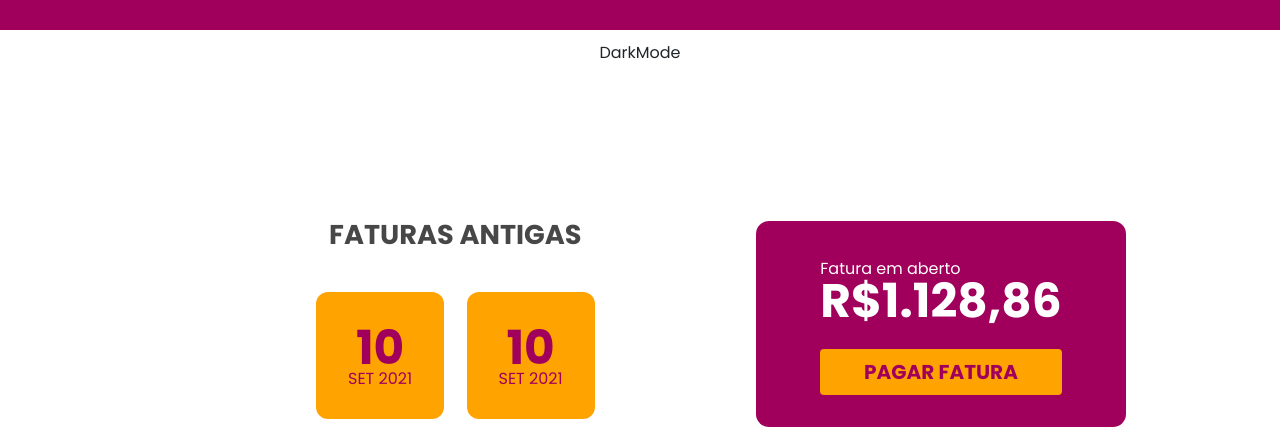
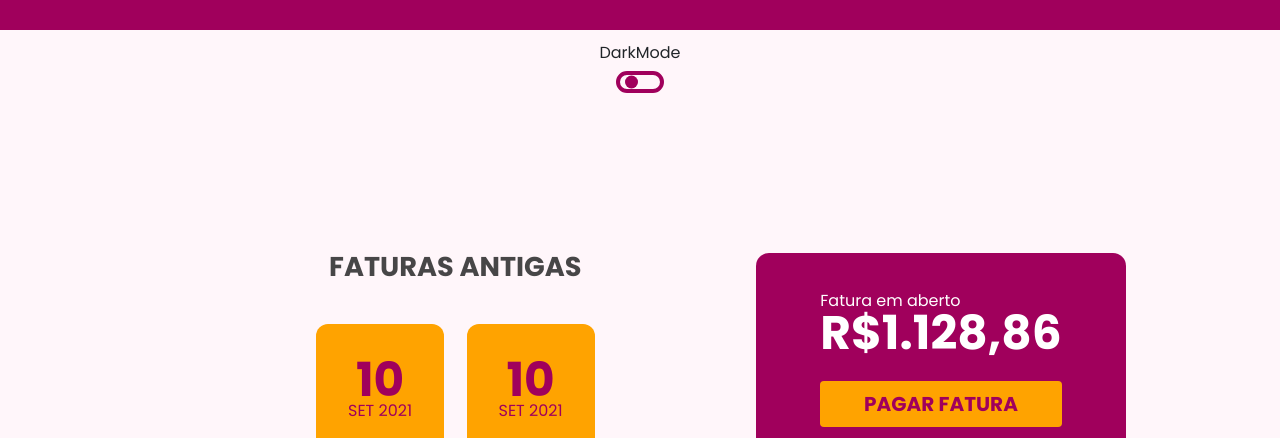
Before and after one commit to GeyzonErik/Reform-SIA, a plain HTML site: page Pagina Luis/financeirosia.html in a window 1280 px wide. Shown: the part 85-523 px from the top of the page. Drawn offline with nearby package versions, Linux system fonts and the light colour scheme.

```diff
--- a/Pagina Luis/financeirosia.html
+++ b/Pagina Luis/financeirosia.html
@@ -6,6 +6,7 @@
     <meta name="viewport" content="width=device-width, initial-scale=1.0">
     <link href="https://fonts.googleapis.com/css2?family=Poppins:wght@100;400;700&display=swap" rel="stylesheet">
     <link href="https://cdn.jsdelivr.net/npm/bootstrap@5.1.3/dist/css/bootstrap.min.css" rel="stylesheet" integrity="sha384-1BmE4kWBq78iYhFldvKuhfTAU6auU8tT94WrHftjDbrCEXSU1oBoqyl2QvZ6jIW3" crossorigin="anonymous">
+    <link rel="stylesheet" href="darkmode.css">
     <title>Financeiro</title>
     <link rel="shortcut icon" href="Imagem/iconepag.ico" type="image/x-icon">
     <link rel="stylesheet" href="reset.css">
```
